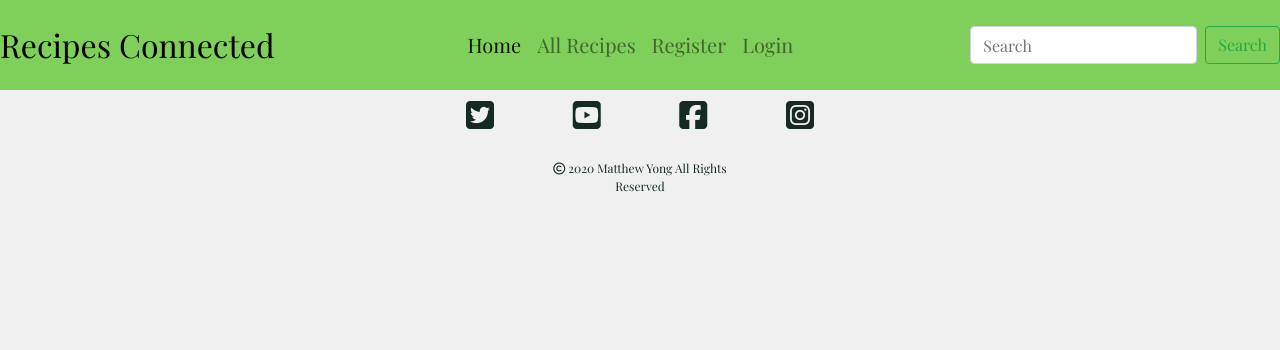
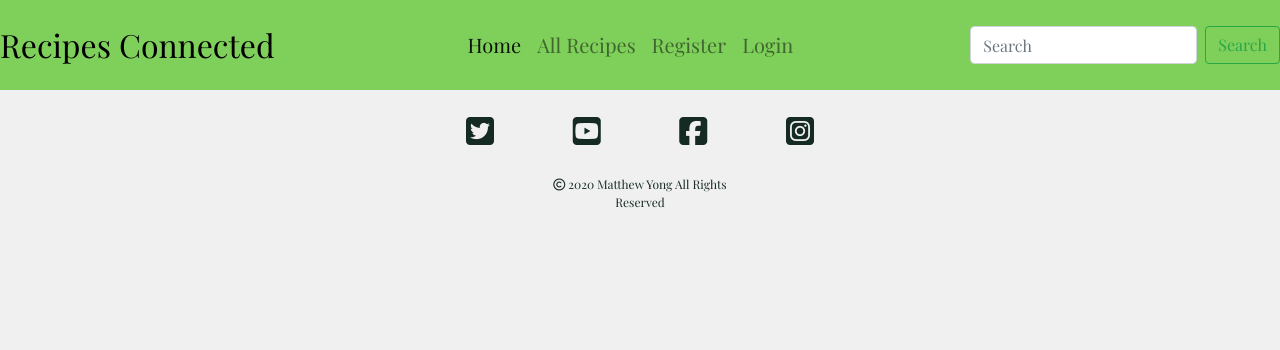
Before and after one commit to MatthewYong/recipes-connected, a Flask app: page /login in a window 1280 px wide. Shown: the top 350 px of the page. Run offline with Flask 2, Linux system fonts and the light colour scheme; some libraries are stand-ins or nearby versions.

Commit message:
Add padding to footer in base.html

```diff
--- a/static/css/index.css
+++ b/static/css/index.css
@@ -3,7 +3,7 @@
     background-size: cover;
     background-position: center;
     background-repeat: no-repeat;
+    overflow: hidden;
     width: 100%;
     height: 100vh;
-    overflow: hidden;
 }
--- a/static/css/style.css
+++ b/static/css/style.css
@@ -10,6 +10,7 @@ body{
 footer{
     text-align: center;
     width: 100%;
+    padding-top: 1rem;
 }
 
 .sm-font{
```
